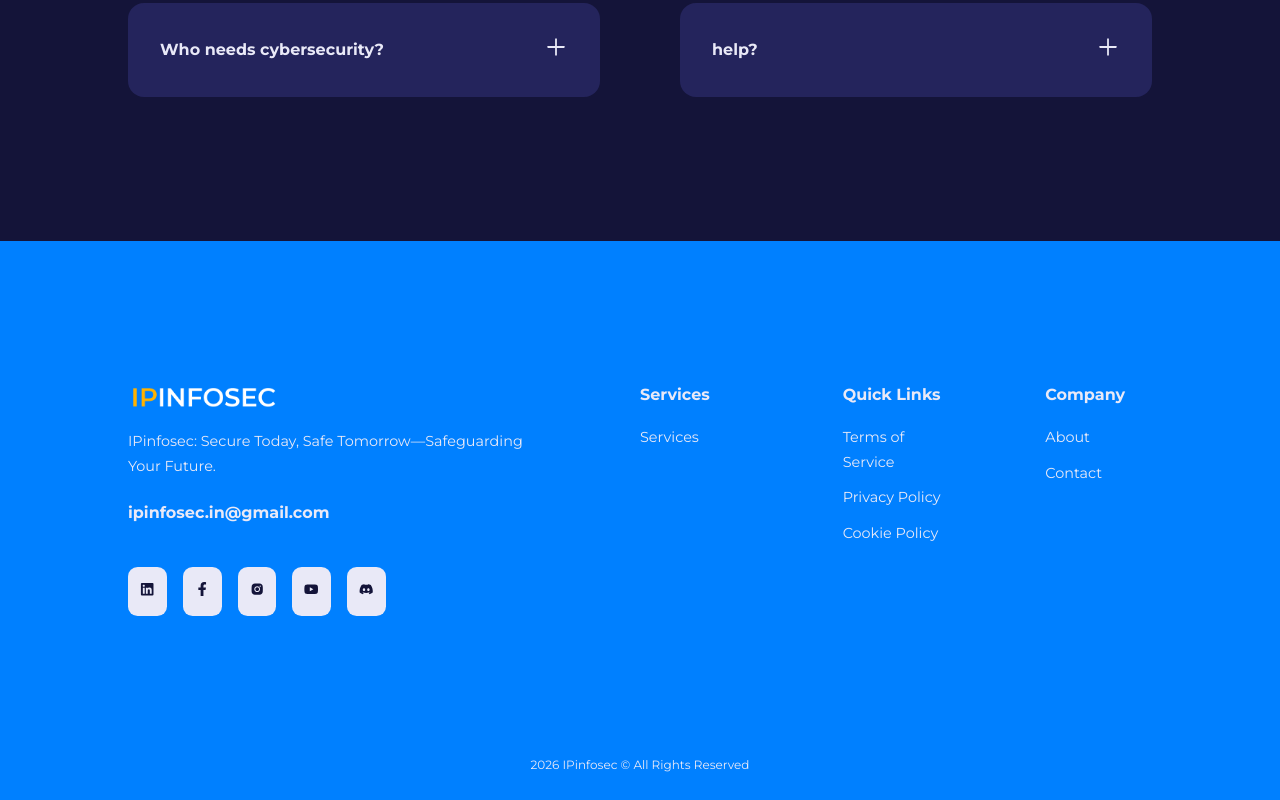
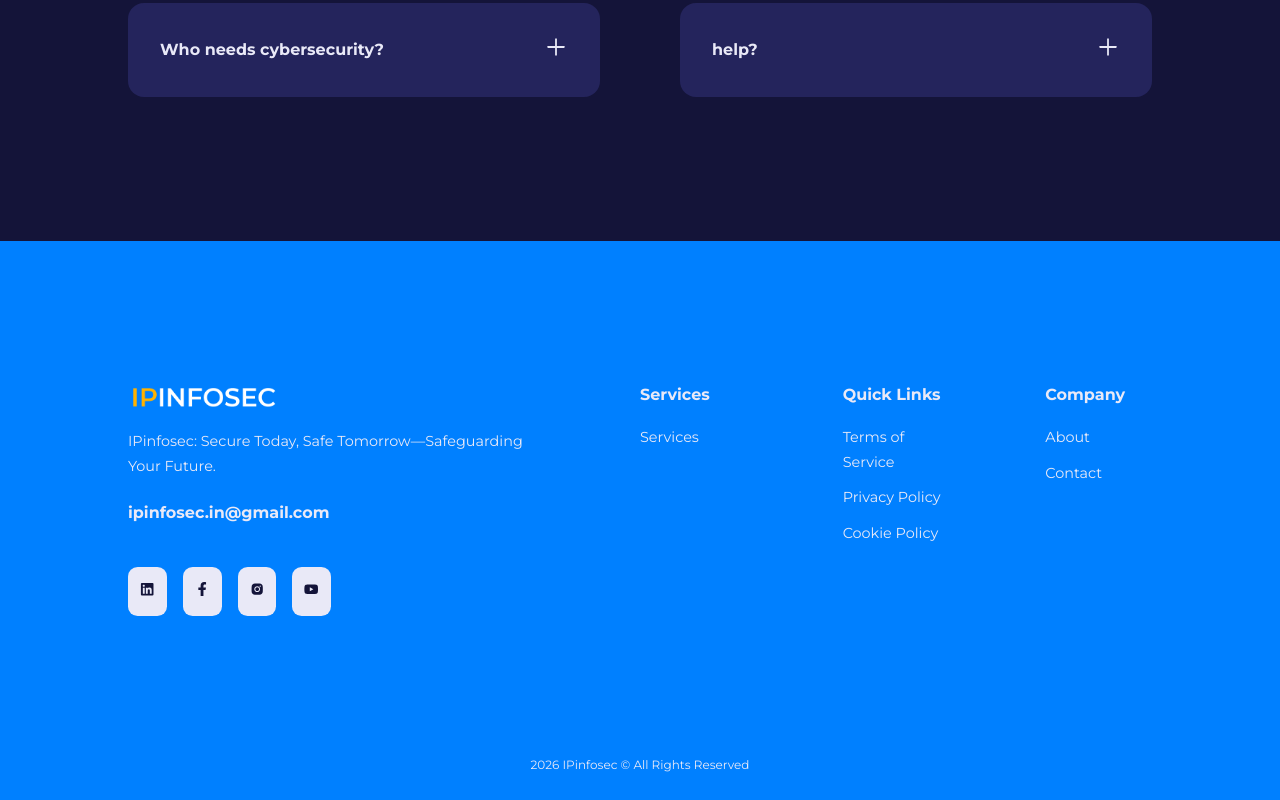
Before and after one commit to TheDaveK/ipinfosec, a React (Create React App) app: page / in a window 1280 px wide. Shown: the part 3039-3839 px from the top of the page. Built offline with nearby package versions, Linux system fonts and the light colour scheme.

Commit message:
Update Footer.jsx

```diff
--- a/src/components/Footer.jsx
+++ b/src/components/Footer.jsx
@@ -28,7 +28,7 @@ const Footer = () => {
                     <a href="https://www.instagram.com/ipinfosec/" target="_blank" rel='noreferrer noopener'><AiFillInstagram/></a>
                     <a href="https://www.youtube.com/@ipinfosec" target="_blank" rel='noreferrer noopener'>< FaYoutube/></a>
                     {/* <a href="https://github.com/ipinfosec" target="_blank" rel='noreferrer noopener'><FaGithub/></a> */}
-                    <a href="https://github.com/ipinfosec" target="_blank" rel='noreferrer noopener'><FaDiscord/></a>
+                     {/*<a href="https://github.com/ipinfosec" target="_blank" rel='noreferrer noopener'><FaDiscord/></a>*/}
                 </div>
             </article>
             <article>
```
